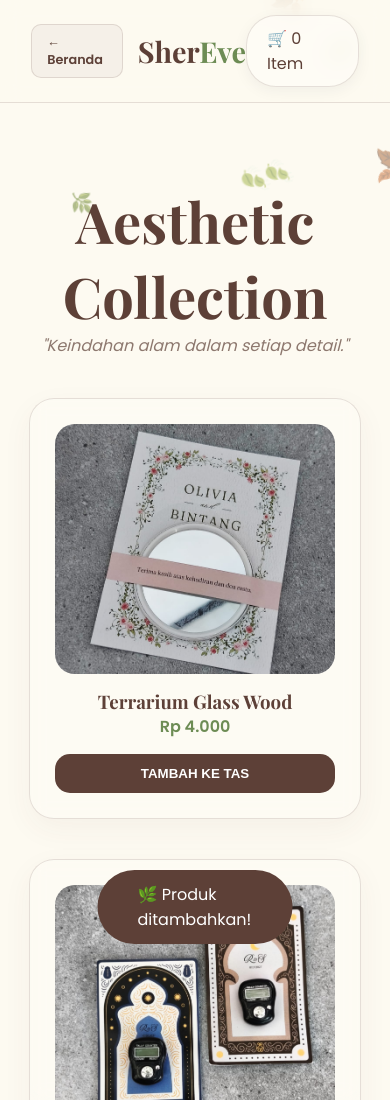
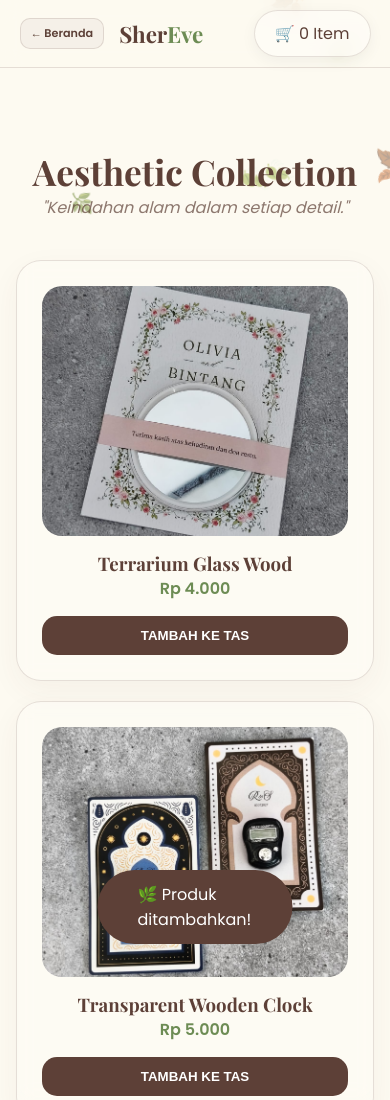
Before and after one commit to sherevesouvenir/shereve-souvenir, a plain HTML site: page produk.html in a window 390 px wide. Shown: the top 1100 px of the page. Drawn offline with nearby package versions, Linux system fonts and the light colour scheme; a web font is replaced by a local one.

Commit message:
Update produk.html

```diff
--- a/produk.html
+++ b/produk.html
@@ -45,7 +45,6 @@
             border-bottom: 1px solid var(--glass-border);
         }
 
-        /* Container Logo & Back */
         .nav-left { display: flex; align-items: center; gap: 15px; }
 
         .btn-back-link {
@@ -57,10 +56,7 @@
         .btn-back-link:hover { background: var(--wood-brown); color: white; }
 
         .logo-wrapper { display: flex; align-items: center; gap: 10px; }
-
-        /* GANTI LOGO DISINI */
         .brand-logo { width: 35px; height: 35px; object-fit: contain; }
-
         .logo { font-family: 'Playfair Display', serif; font-size: 1.8rem; font-weight: bold; }
         .logo span { color: var(--leaf-green); }
 
@@ -158,6 +154,16 @@
             z-index: 2000; transition: 0.5s;
         }
         #notification.show { bottom: 40px; }
+
+        /* --- RESPONSIVE ADJUSTMENTS --- */
+        @media (max-width: 768px) {
+            nav { padding: 10px 5%; }
+            .logo { font-size: 1.4rem; }
+            .animated-title { font-size: 2.2rem; }
+            .container { width: 92%; gap: 20px; }
+            .btn-back-link { padding: 6px 10px; font-size: 0.7rem; }
+            .modal-content { width: 95%; padding: 20px; }
+        }
     </style>
 </head>
 <body>
@@ -181,7 +187,7 @@
 
     <header>
         <h1 class="animated-title"><span>Aesthetic Collection</span></h1>
-        <p style="opacity: 0.7; font-style: italic;">"Keindahan alam dalam setiap detail."</p>
+        <p style="opacity: 0.7; font-style: italic; padding: 0 10px;">"Keindahan alam dalam setiap detail."</p>
     </header>
 
     <div class="container" id="product-grid"></div>
```
